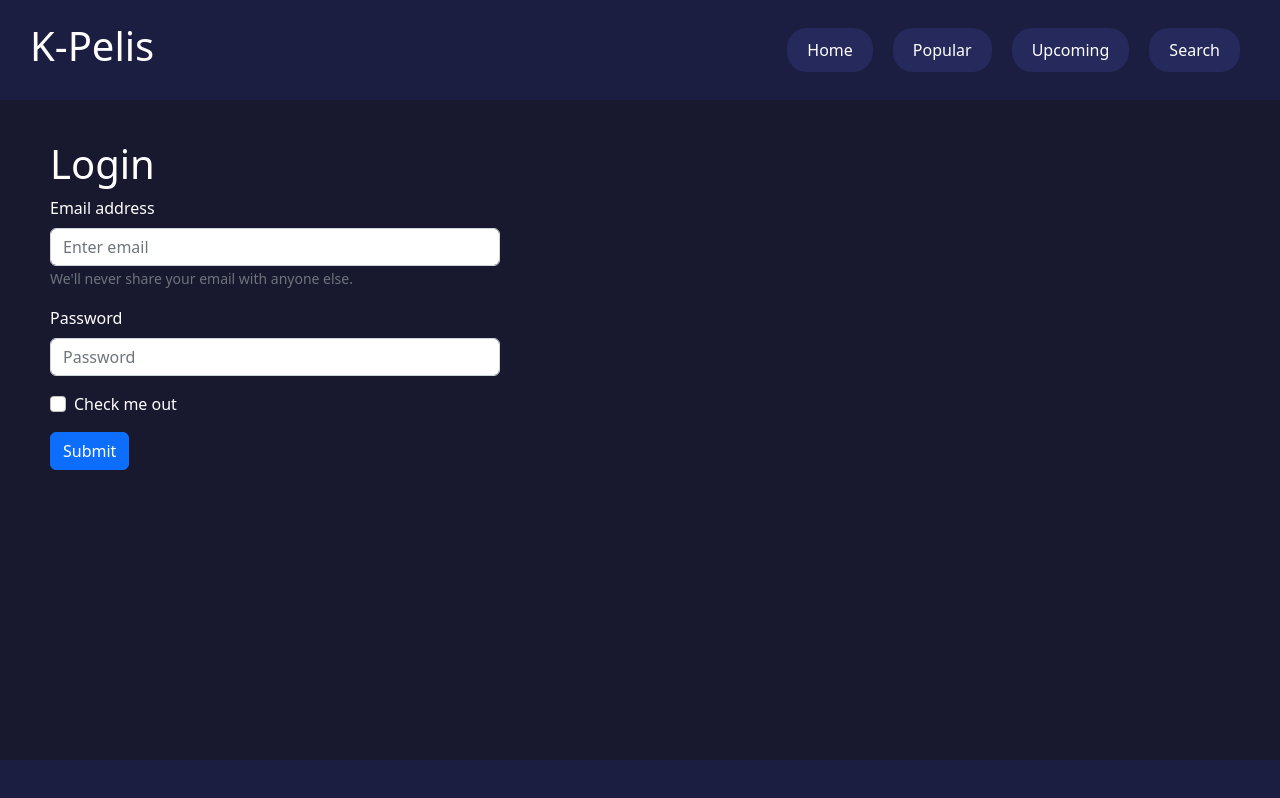
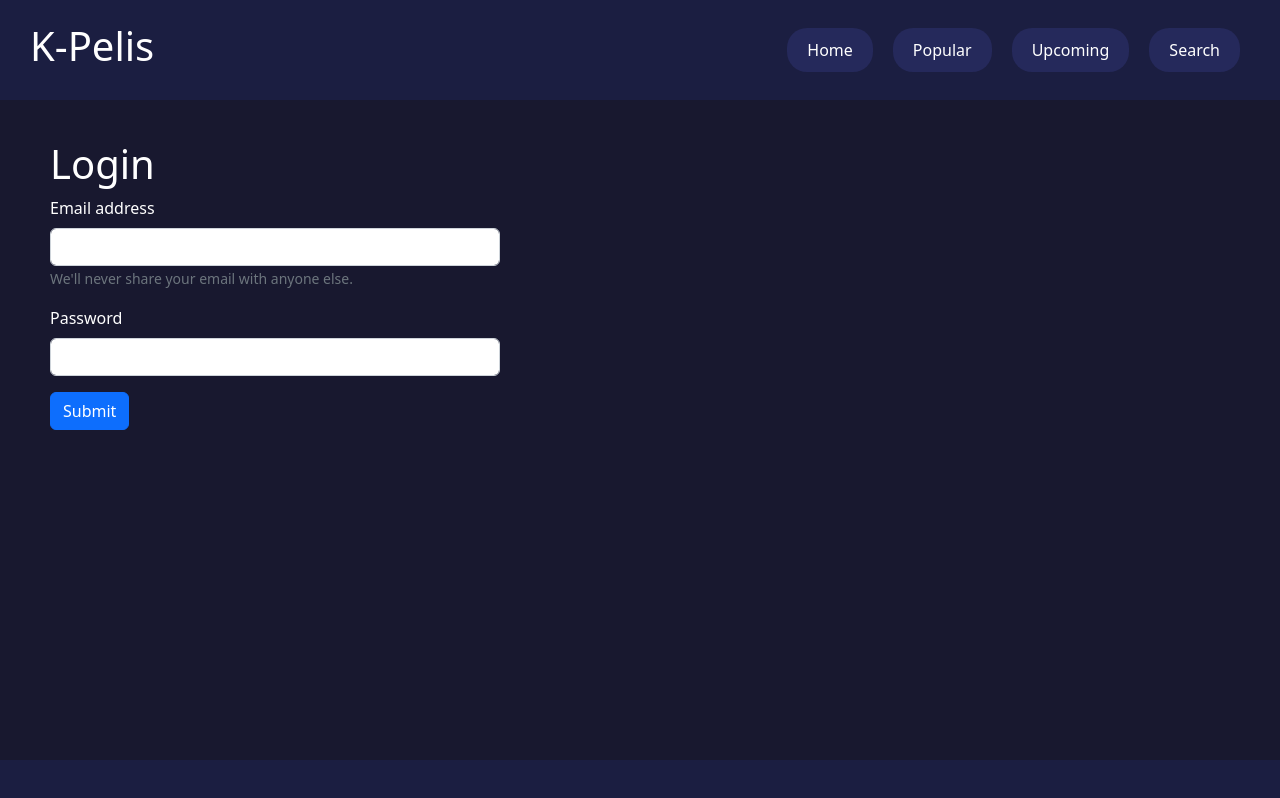
Before and after one commit to Karletty/PeliculasReact, a React (Create React App) app: page /login in a window 1280 px wide. Built offline with nearby package versions, Linux system fonts and the light colour scheme.

Commit message:
añadiendo react-hook-form

```diff
--- a/package.json
+++ b/package.json
@@ -14,6 +14,7 @@
     "react": "^18.2.0",
     "react-bootstrap": "^2.7.2",
     "react-dom": "^18.2.0",
+    "react-hook-form": "^7.43.9",
     "react-router-dom": "^6.9.0",
     "react-scripts": "5.0.1",
     "sass": "^1.59.3",
--- a/src/components/forms/Login/index.tsx
+++ b/src/components/forms/Login/index.tsx
@@ -1,23 +1,28 @@
 import { Form, Button } from 'react-bootstrap';
+import { useForm } from 'react-hook-form';
+import { LoginUser } from '../../../types';
 
 const Login = () => {
+      const { register, handleSubmit } = useForm<LoginUser>();
+
+      const onSubmit = (data:LoginUser) => {
+      }
+
       return (
-            <Form className='form'>
-                  <Form.Group className="mb-3" controlId="formBasicEmail">
+            <Form className='form' onSubmit={handleSubmit(onSubmit)}>
+                  <Form.Group className="mb-3" controlId="loginEmail">
                         <Form.Label>Email address</Form.Label>
-                        <Form.Control type="email" placeholder="Enter email" />
+                        <Form.Control type="email" {...register('email')} />
                         <Form.Text className="text-muted">
                               We'll never share your email with anyone else.
                         </Form.Text>
                   </Form.Group>
 
-                  <Form.Group className="mb-3" controlId="formBasicPassword">
+                  <Form.Group className="mb-3" controlId="loginPass">
                         <Form.Label>Password</Form.Label>
-                        <Form.Control type="password" placeholder="Password" />
+                        <Form.Control type="password" {...register('pass')} />
                   </Form.Group>
-                  <Form.Group className="mb-3" controlId="formBasicCheckbox">
-                        <Form.Check type="checkbox" label="Check me out" />
-                  </Form.Group>
+
                   <Button variant="primary" type="submit">
                         Submit
                   </Button>
--- a/src/components/forms/SignUp/index.tsx
+++ b/src/components/forms/SignUp/index.tsx
@@ -1,19 +1,42 @@
 import { Form, Button } from 'react-bootstrap';
 import '../styles.scss';
+import { SignUpUser } from '../../../types';
+import { useForm } from 'react-hook-form';
 
 const SignUp = () => {
+      const { register, handleSubmit } = useForm<SignUpUser>();
+
+      const onSubmit = (data: SignUpUser) => {
+      }
       return (
-            <Form className='form'>
+            <Form className='form' onSubmit={handleSubmit(onSubmit)}>
                   <Form.Group className="mb-3" controlId="formBasicEmail">
                         <Form.Label>Name</Form.Label>
-                        <Form.Control type="text" />
+                        <Form.Control type="text" {...register('name')} />
                         <Form.Text className="text-danger d-none">
                               Credenciales incorrectas
                         </Form.Text>
                   </Form.Group>
+
+                  <Form.Group className="mb-3" controlId="formBasicEmail">
+                        <Form.Label>Lastname</Form.Label>
+                        <Form.Control type="text" {...register('lastname')} />
+                        <Form.Text className="text-danger d-none">
+                              Credenciales incorrectas
+                        </Form.Text>
+                  </Form.Group>
+
+                  <Form.Group className="mb-3" controlId="formBasicEmail">
+                        <Form.Label>Birthday</Form.Label>
+                        <Form.Control type="date" {...register('birthdate')} />
+                        <Form.Text className="text-danger d-none">
+                              Credenciales incorrectas
+                        </Form.Text>
+                  </Form.Group>
+
                   <Form.Group className="mb-3" controlId="formBasicEmail">
                         <Form.Label>Email address</Form.Label>
-                        <Form.Control type="email" />
+                        <Form.Control type="email" {...register('email')} />
                         <Form.Text className="text-danger d-none">
                               Credenciales incorrectas
                         </Form.Text>
@@ -21,8 +44,9 @@ const SignUp = () => {
 
                   <Form.Group className="mb-3" controlId="formBasicPassword">
                         <Form.Label>Password</Form.Label>
-                        <Form.Control type="password" />
+                        <Form.Control type="password" {...register('pass')} />
                   </Form.Group>
+
                   <Button variant="primary" type="submit">
                         Submit
                   </Button>
--- a/src/types/index.ts
+++ b/src/types/index.ts
@@ -2,10 +2,10 @@ export type User = {
       id: string;
       name: string;
       email: string;
-      lastName: string;
+      lastname: string;
       pass: string;
       birthdate: Date;
 }
 
-export type LoginUser = Omit<User, 'id' | 'lastName' | 'pass' | 'birthdate'>;
+export type LoginUser = Omit<User, 'id' | 'lastName' | 'birthdate'>;
 export type SignUpUser = Omit<User, 'id'>;
```
Also changed, not shown: 1 other file (tests, documents, lock files or other folders).
